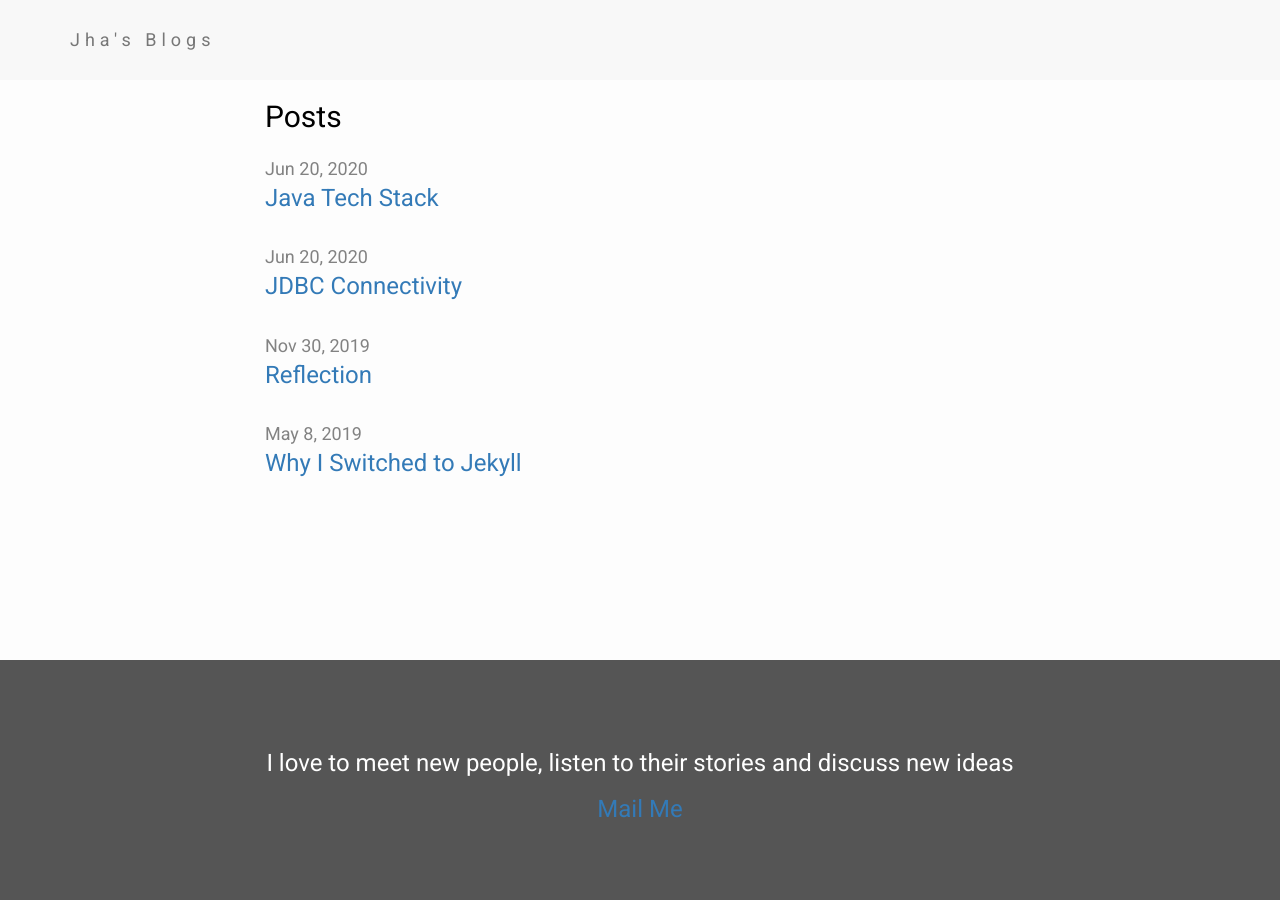
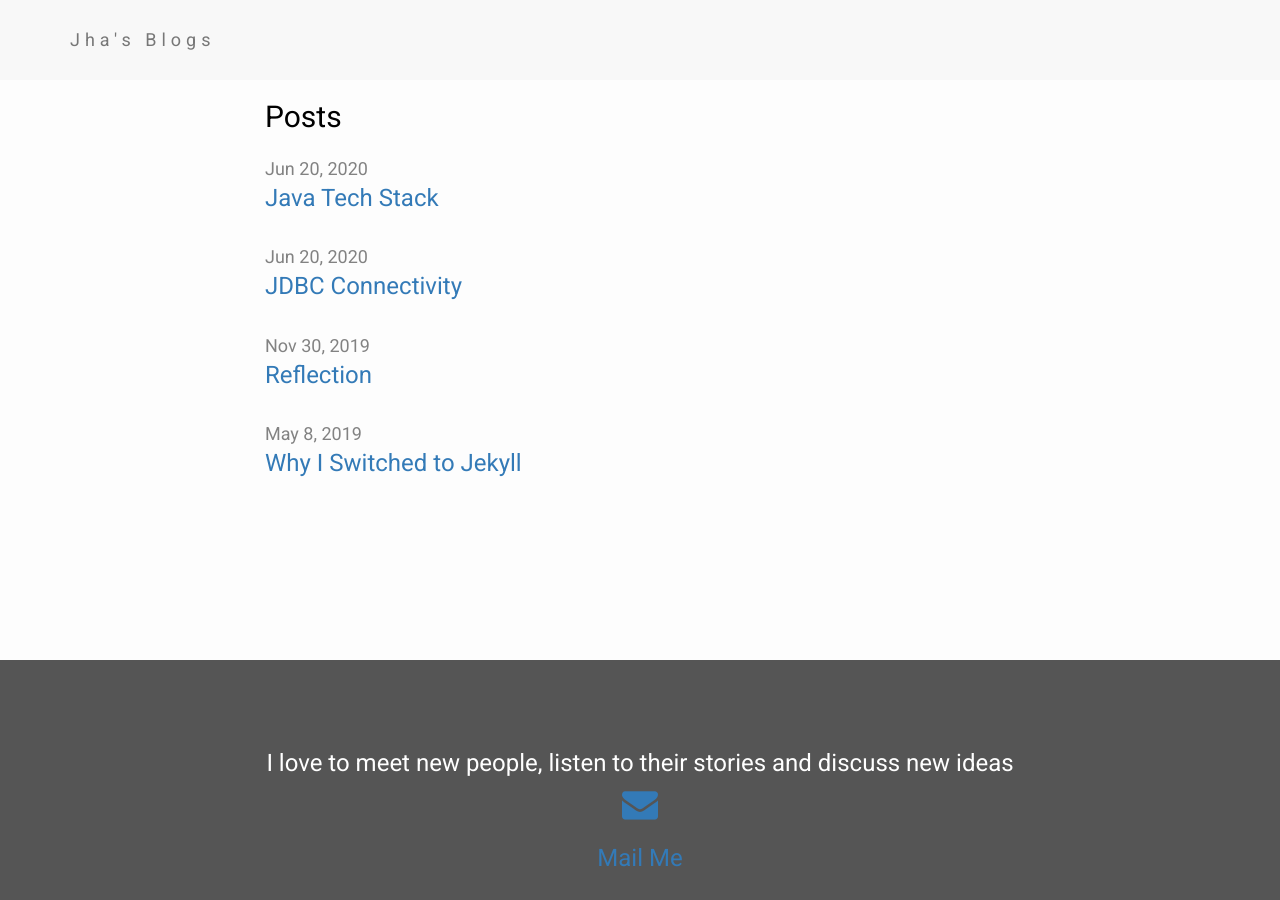
Before and after one commit to lapalb/as_blog, a Jekyll site: the page built from index.md, in a window 1280 px wide. Built offline with Jekyll 4.4.1, drawn with Linux system fonts in a browser that asks for light colours; some web fonts are replaced.

Commit message:
Added font-aswesome

```diff
--- a/_layouts/default.html
+++ b/_layouts/default.html
@@ -1,28 +1,30 @@
 <!DOCTYPE html>
 <html lang="{{ page.lang | default: site.lang | default: "en" }}">
+<head>
+    <link rel="icon" href="https://raw.githubusercontent.com/lapalb/lapalb.github.io/master/img/logo.jpg" size="32*32">
+    <meta name="viewport" content="width=device-width, initial-scale=1">
+    <!--Style Files-->
     <link rel="stylesheet" href="https://maxcdn.bootstrapcdn.com/bootstrap/3.4.0/css/bootstrap.min.css">
-<link rel="icon" href="https://raw.githubusercontent.com/lapalb/lapalb.github.io/master/img/logo.jpg" size="32*32">
-<script src="https://code.jquery.com/jquery-3.3.1.slim.min.js"></script>
-<script src="https://stackpath.bootstrapcdn.com/bootstrap/4.1.3/js/bootstrap.min.js"></script>
+    <link href="https://maxcdn.bootstrapcdn.com/font-awesome/4.7.0/css/font-awesome.min.css" rel="stylesheet"/>
+    <link href="{{site.baseurl}}/assets/css/style.css" rel="stylesheet">
+
+    <!--Fonts-->
     <link href="https://fonts.googleapis.com/css?family=Roboto" rel="stylesheet">
     <link href="https://fonts.googleapis.com/css?family=Unlock" rel="stylesheet">
-<link href="{{site.baseurl}}/assets/css/style.css" rel="stylesheet">
-
-<meta name="viewport" content="width=device-width, initial-scale=1">
 
 
+    <!--JS Files-->
+    <script src="https://code.jquery.com/jquery-3.3.1.slim.min.js"></script>
+</head>
 
 <body style="background-color:#fdfdfd">
-
     {% include header.html %}
-
         <div class="container ashish-article" style="padding-bottom: 300px">
             {{ content }}
         </div>
+    {%- include footer.html -%}
+</body>
 
-{%- include footer.html -%}
-
-</body>
 <script>
         $("img").addClass("img img-responsive img-rounded");
 </script>
```
Lines whose indentation alone changed are shown as unchanged.
